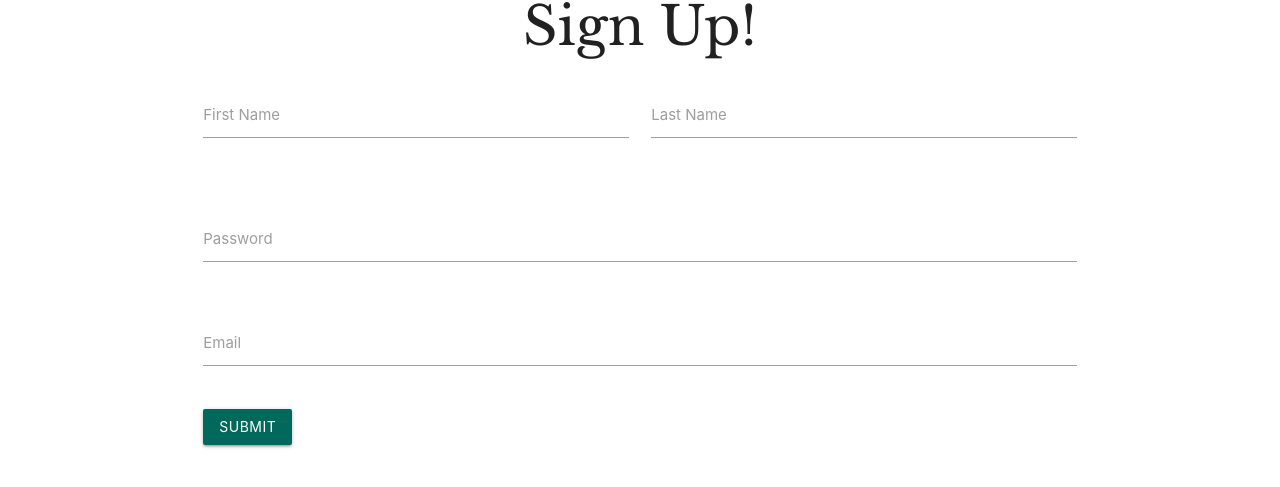
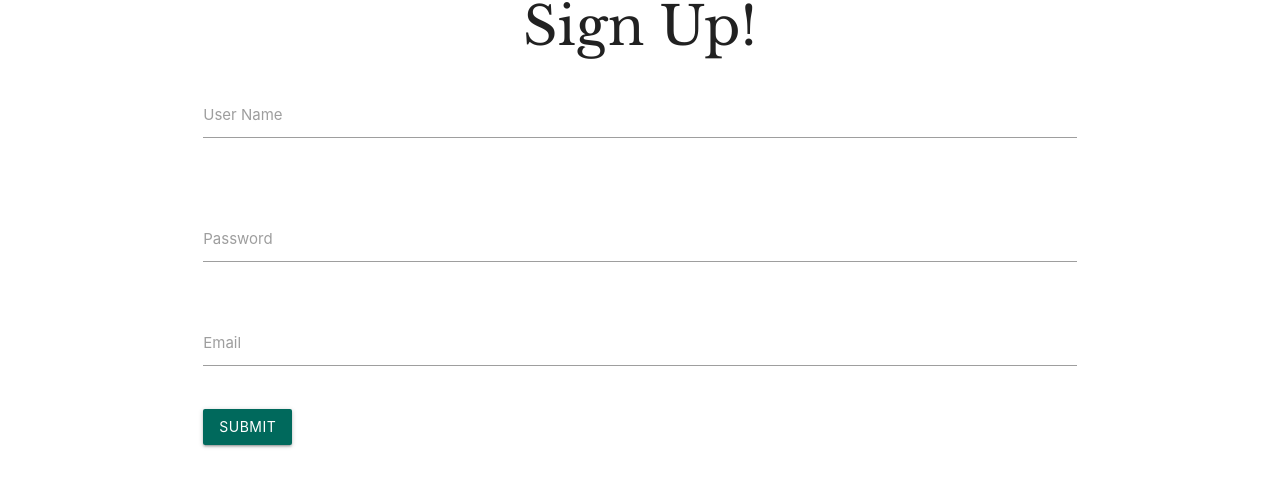
Before and after one commit to mjkdesign/watering-can, a React (Create React App) app in the folder watering-can/: page / in a window 1280 px wide. Shown: the part 2677-3164 px from the top of the page. Built offline with nearby package versions, Linux system fonts and the light colour scheme; the HTML template or start-up script is replaced by a standard one.

Commit message:
staged everything

```diff
--- a/watering-can/package.json
+++ b/watering-can/package.json
@@ -3,11 +3,14 @@
   "version": "0.1.0",
   "private": true,
   "dependencies": {
+    "axios": "^0.19.0",
+    "body-parser": "^1.19.0",
     "bulma": "^0.7.5",
     "config": "^3.2.2",
     "cors": "^2.8.5",
     "i": "^0.3.6",
     "mongoose": "^5.6.8",
+    "morgan": "^1.9.1",
     "react": "^16.8.6",
     "react-dom": "^16.8.6",
     "react-scripts": "3.0.1",
@@ -39,5 +42,6 @@
   "main": "App.js",
   "devDependencies": {},
   "author": "",
-  "license": "ISC"
+  "license": "ISC",
+  "proxy": "http://localhost:8080"
 }
--- a/watering-can/src/App.js
+++ b/watering-can/src/App.js
@@ -1,7 +1,7 @@
 import React, {Component} from 'react';
 import Home from './pages/Home/Home';
 import About from './pages/About/About';
-import SignUp from './pages/Sign-Up/signUp';
+import SignUp from './components/Sign-Up/signUp.js';
 import Nav from './components/Navbar/Navbar';
 import { Link, DirectLink, Element, Events, animateScroll as scroll, scrollSpy, scroller } from 'react-scroll';
 
--- a/watering-can/src/pages/Sign-Up/signUp.css
+++ /dev/null
@@ -1,9 +0,0 @@
-.suContainer {
-    text-align: center;
-    font-family: 'Libre Baskerville', serif;
-
-}
-
-.signUp{
-    padding-top: 50px;
-}
--- a/watering-can/src/pages/Sign-Up/signUp.js
+++ /dev/null
@@ -1,57 +0,0 @@
-import React, {Component} from "react";
-import "./signUp.css";
-import { Link, DirectLink, Element, Events, animateScroll as scroll, scrollSpy, scroller } from 'react-scroll';
-
-
-class SignUp extends Component {
-    render() {
-
-
-    return(
-        <Element name="signUp" className="container signUp" >
-        <div className="row">
-            <div className="suContainer">
-                <h2 className="subtitle is-1 has-text-black col s12"> Sign Up! </h2>
-            </div>
-            <div>
-            <div class="row">
-    <form class="col s12">
-      <div class="row">
-        <div class="input-field col s6">
-          <input id="first_name" type="text" class="validate"/>
-          <label for="first_name">First Name</label>
-        </div>
-        <div class="input-field col s6">
-          <input id="last_name" type="text" class="validate"/>
-          <label for="last_name">Last Name</label>
-        </div>
-      </div>
-      <div class="row">
-      </div>
-      <div class="row">
-        <div class="input-field col s12">
-          <input id="password" type="password" class="validate"/>
-          <label for="password">Password</label>
-        </div>
-      </div>
-      <div class="row">
-        <div class="input-field col s12">
-          <input id="email" type="email" class="validate"/>
-          <label for="email">Email</label>
-        </div>
-      </div>
-      <div class="row">
-        <div class="col s12">
-            <a class="waves-effect waves-light teal darken-3 btn">submit</a>
-        </div>
-      </div>
-    </form>
-  </div>
-            </div>
-        </div>
-        </Element>
-    )
-    }
-};
-
-export default SignUp
```
Also changed, not shown: watering-can/src/components/Sign-Up/signUp.js (renamed from watering-can/src/components/Sign-Up/signUs.js), 1 other file (tests, documents, lock files or other folders).
